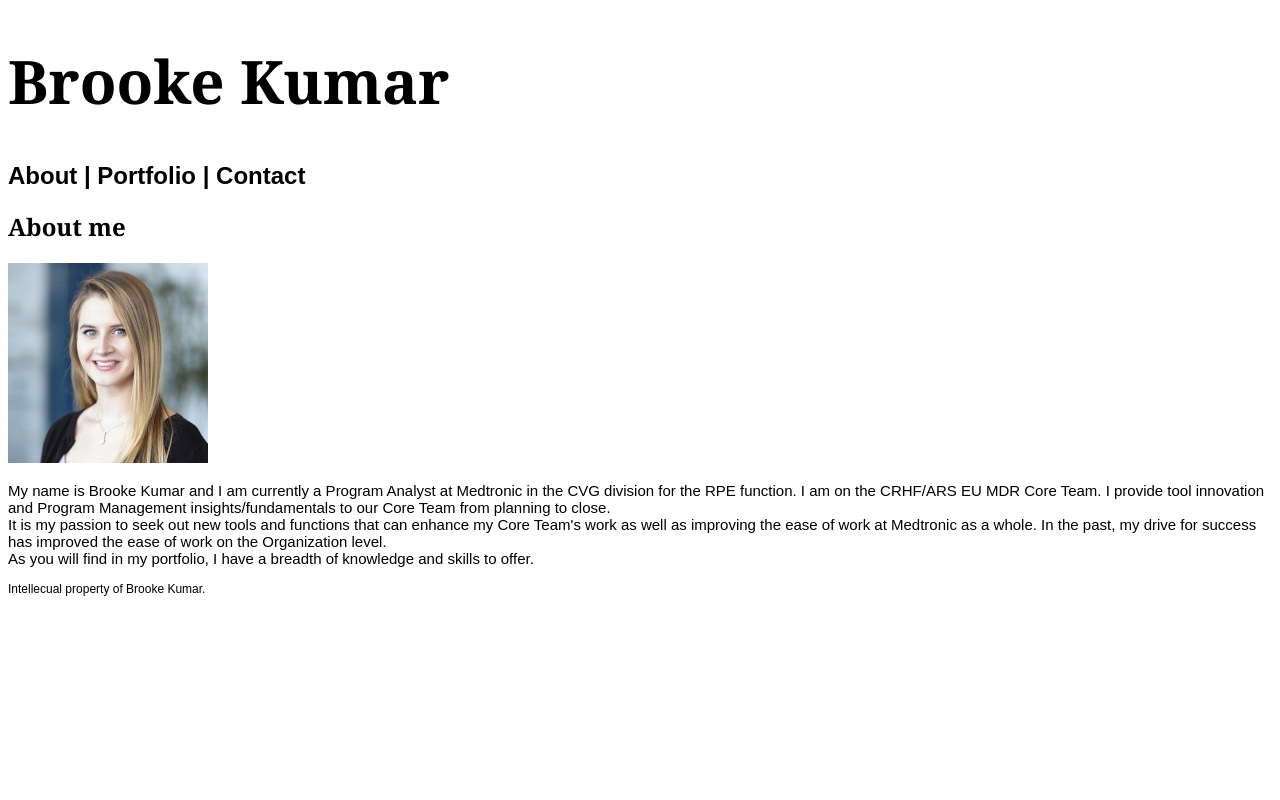
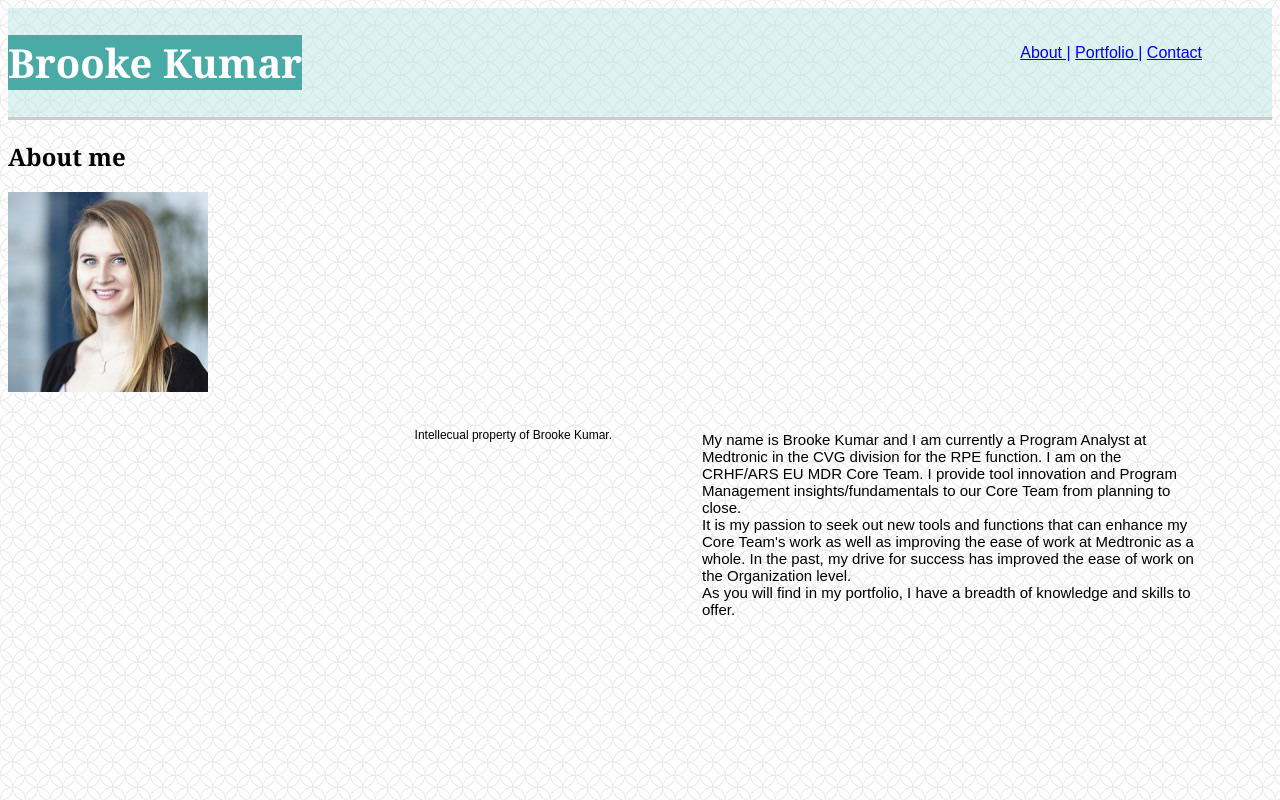
Before and after one commit to brookekumar/brookekumar.github.io, a plain HTML site: page unit1/index.html in a window 1280 px wide. Drawn offline with Linux system fonts and the light colour scheme.

Commit message:
tuesdaynew

```diff
--- a/unit1/assets/css/style.css
+++ b/unit1/assets/css/style.css
@@ -1,13 +1,25 @@
-.header{
+.body{
 
 }
 
-.clickhere{
-    display:block;
-    width:100%;
-    text-align:right;
-    background: #666666
 
+header{
+    overflow: hidden;
+    background-color:#c0e7e586;
+    border-bottom: 3px solid #cccccc;
+
+}
+
+h1{
+    background-color: #4aaaa5;
+    color: white;
+    float: left;
+}
+
+p{
+    float: right;
+    padding: 20px;
+    margin-right: 50px;
 }
 
 .footer{
@@ -19,6 +31,11 @@
 }
 
 .contact1{
+
+}
+
+#body{
+    background-image:url(../images/background.png);
 
 }
 
--- a/unit1/index.html
+++ b/unit1/index.html
@@ -7,20 +7,23 @@
   <link rel="stylesheet" type="text/css" href="assets/css/style.css">
 </head>
 
-<div class="header">
     <header>
-        <h1 style="font-size:60px;font-family: 'Georgia', Times, 'Times New Roman', serif;">
+        <h1 style="font-size:40px;font-family: 'Georgia', Times, 'Times New Roman', serif;">
             Brooke Kumar
         </h1>
+
+        <p style="font-family: 'Arial', 'Helvetica Neue', Helvetica, sans-serif;">
+                <a class="active" href="index.html">About |</a>
+                <a href="portfolio.html">Portfolio |</a>
+                <a href=contact.html>Contact</a>
+        </p>
     </header>
-</div>
 
-<nav class="click here">
-    <h2 style="font-family: 'Arial', 'Helvetica Neue', Helvetica, sans-serif;">
-            About | Portfolio | Contact
-    </h2>
-</nav>
-<body>
+<section class="click here">
+
+</section>
+
+<body id="body">
 
 <div id="aboutme">
     <h2 style="font-family: 'Georgia', Times, 'Times New Roman', serif;">
@@ -33,7 +36,7 @@
     />
 
     <section id="indextext">
-        <p style="font-size: 15px; font-family: 'Arial', 'Helvetica Neue', Helvetica, sans-serif;">
+        <p style="max-width:500px;font-size: 15px; font-family: 'Arial', 'Helvetica Neue', Helvetica, sans-serif;">
             My name is Brooke Kumar and I am currently a Program Analyst at Medtronic in the CVG division for the RPE function. I am on the CRHF/ARS EU MDR Core Team.
             I provide tool innovation and Program Management insights/fundamentals to our Core Team from planning to close.<br>
             It is my passion to seek out new tools and functions that can enhance my Core Team's work as well as improving the ease of work at Medtronic as a whole. In the past, my drive for success has improved the ease of work on the Organization level. <br>
@@ -41,6 +44,8 @@
         </p>
     </section>
     </div>
+
+</body>
 
 <section id="footer">
 <footer style="font-size: 12px; font-family: 'Arial', 'Helvetica Neue', Helvetica, sans-serif;">
```
Also changed, not shown: unit1/assets/images/background.png (added).
